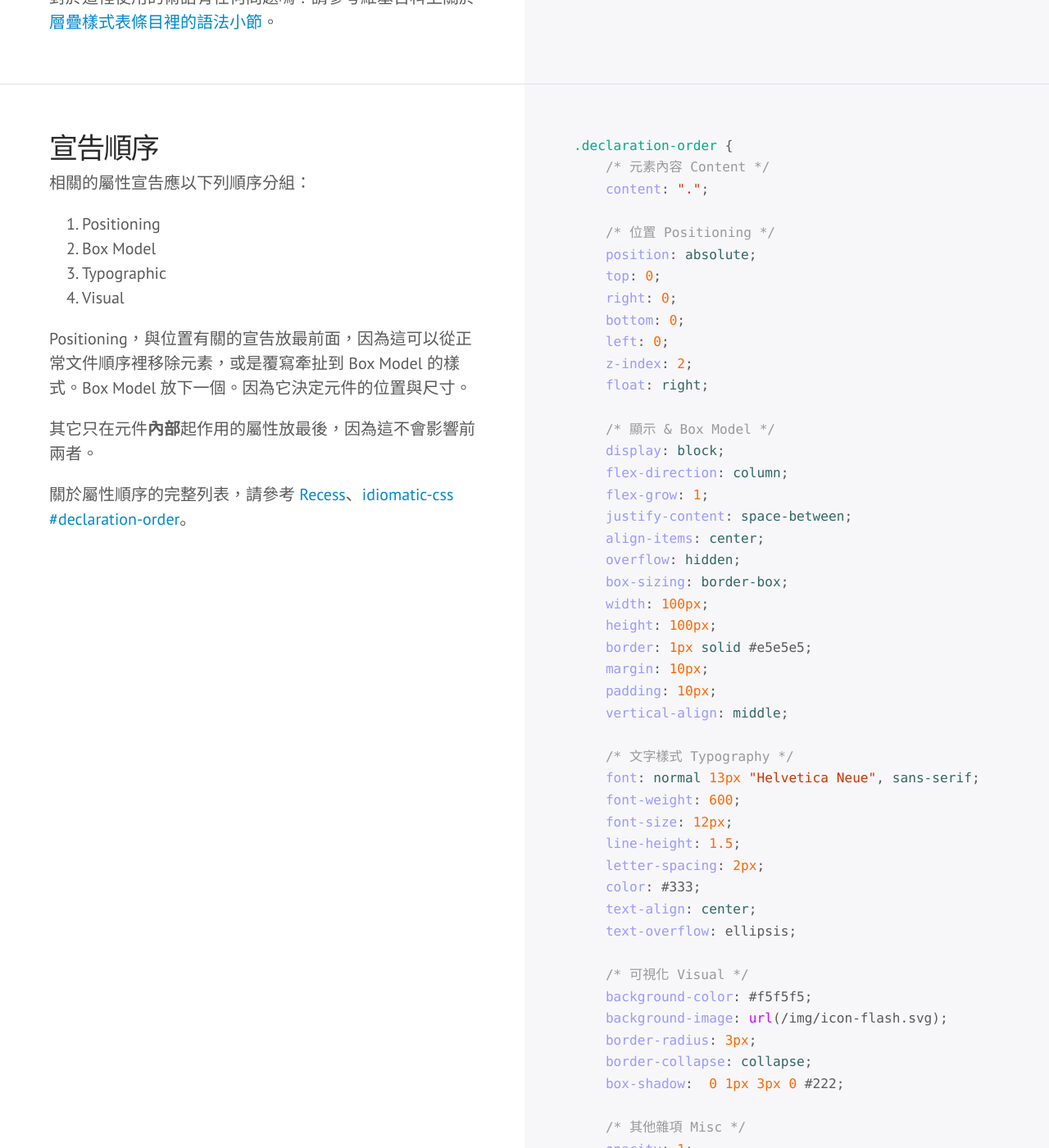
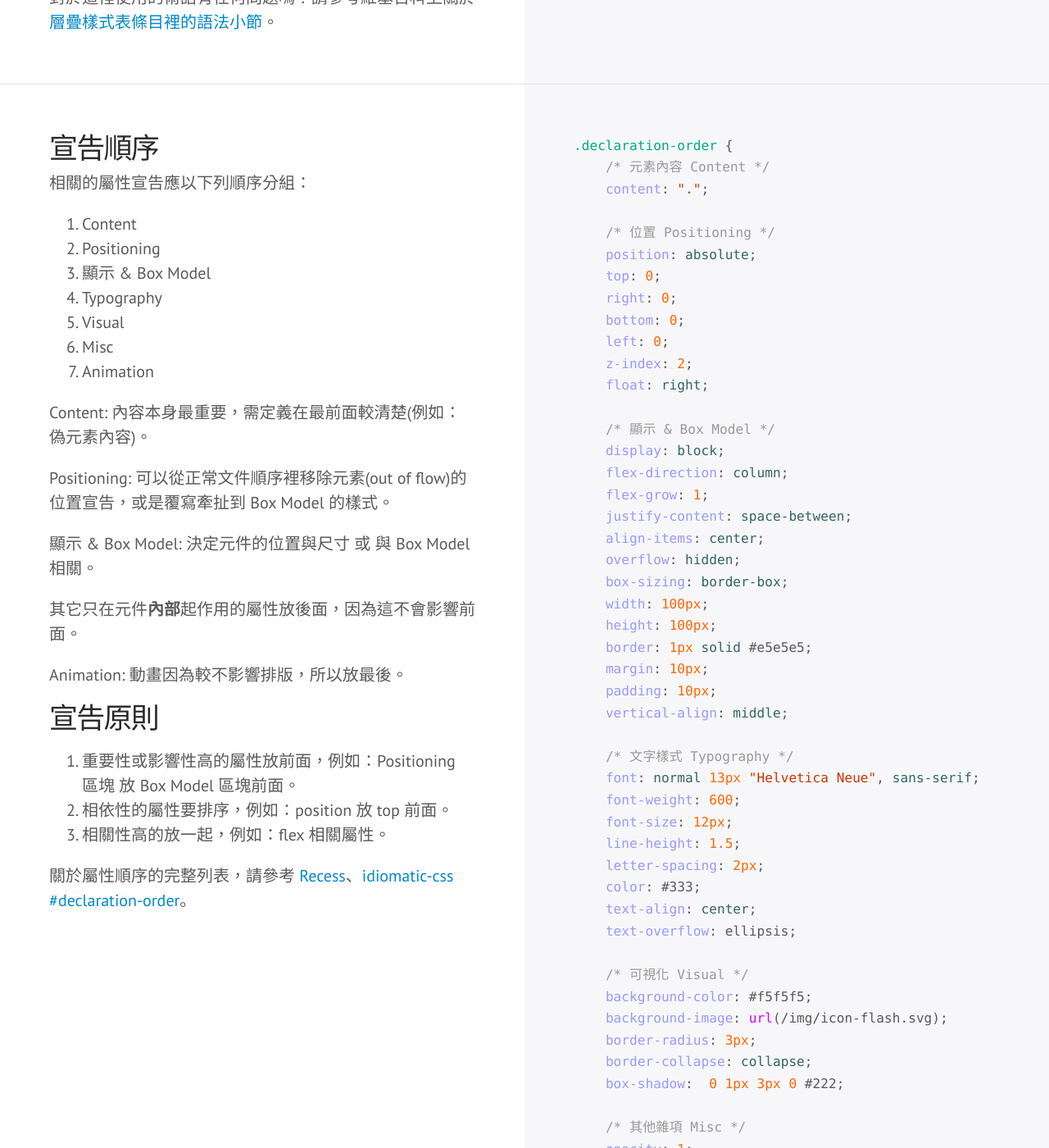
Before and after one commit to pixnet/frontend-guideline, a Jekyll site: the page built from index.html, in a window 1280 px wide and 1400 px high, scrolled down 8007 px. Shown: the whole window at 82% size. Built offline with Jekyll 4.4.1, drawn with Linux system fonts in a browser that asks for light colours; some web fonts are replaced; Markdown is read by kramdown in place of the engine named in the settings.

Commit message:
adjust css declaration order guideline

```diff
--- a/index.html
+++ b/index.html
@@ -282,13 +282,25 @@ layout: default
         <h3>宣告順序</h3>
         <p>相關的屬性宣告應以下列順序分組：</p>
         <ol>
+            <li>Content</li>
             <li>Positioning</li>
-            <li>Box Model</li>
-            <li>Typographic</li>
+            <li>顯示 & Box Model</li>
+            <li>Typography</li>
             <li>Visual</li>
+            <li>Misc</li>
+            <li>Animation</li>
         </ol>
-        <p>Positioning，與位置有關的宣告放最前面，因為這可以從正常文件順序裡移除元素，或是覆寫牽扯到 Box Model 的樣式。Box Model 放下一個。因為它決定元件的位置與尺寸。</p>
-        <p>其它只在元件<strong>內部</strong>起作用的屬性放最後，因為這不會影響前兩者。</p>
+        <p>Content: 內容本身最重要，需定義在最前面較清楚(例如：偽元素內容)。</p>
+        <p>Positioning: 可以從正常文件順序裡移除元素(out of flow)的位置宣告，或是覆寫牽扯到 Box Model 的樣式。</p>
+        <p>顯示 & Box Model: 決定元件的位置與尺寸 或 與 Box Model 相關。</p>
+        <p>其它只在元件<strong>內部</strong>起作用的屬性放後面，因為這不會影響前面。</p>
+        <p>Animation: 動畫因為較不影響排版，所以放最後。</p>
+        <h3>宣告原則</h3>
+        <ol>
+            <li>重要性或影響性高的屬性放前面，例如：Positioning 區塊 放 Box Model 區塊前面。</li>
+            <li>相依性的屬性要排序，例如：position 放 top 前面。</li>
+            <li>相關性高的放一起，例如：flex 相關屬性。</li>
+        </ol>
         <p>關於屬性順序的完整列表，請參考 <a href="http://twitter.github.com/recess">Recess</a>、<a href="https://github.com/necolas/idiomatic-css#declaration-order">idiomatic-css #declaration-order</a>。</p>
     </div>
     <div class="col">
```
